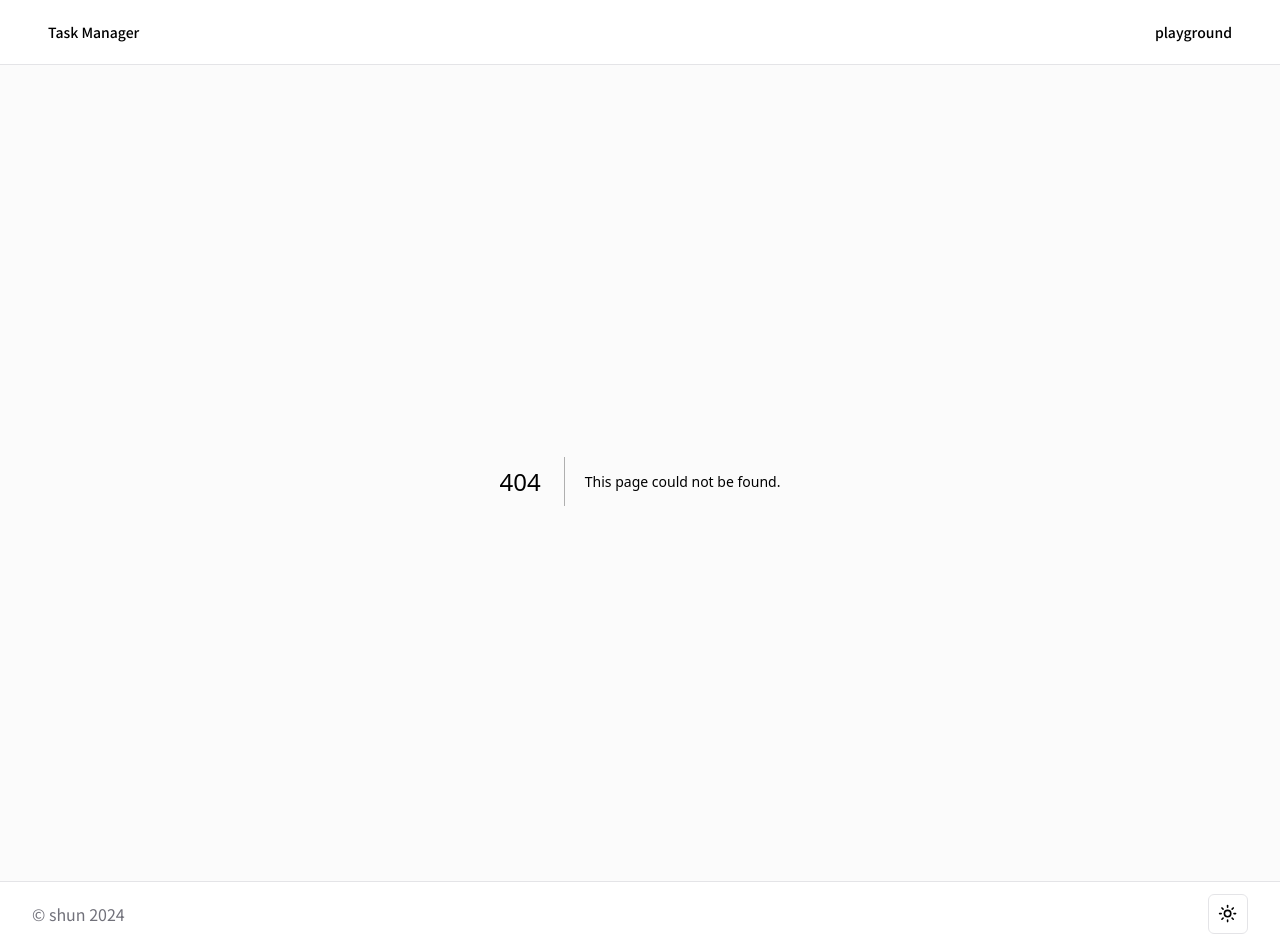
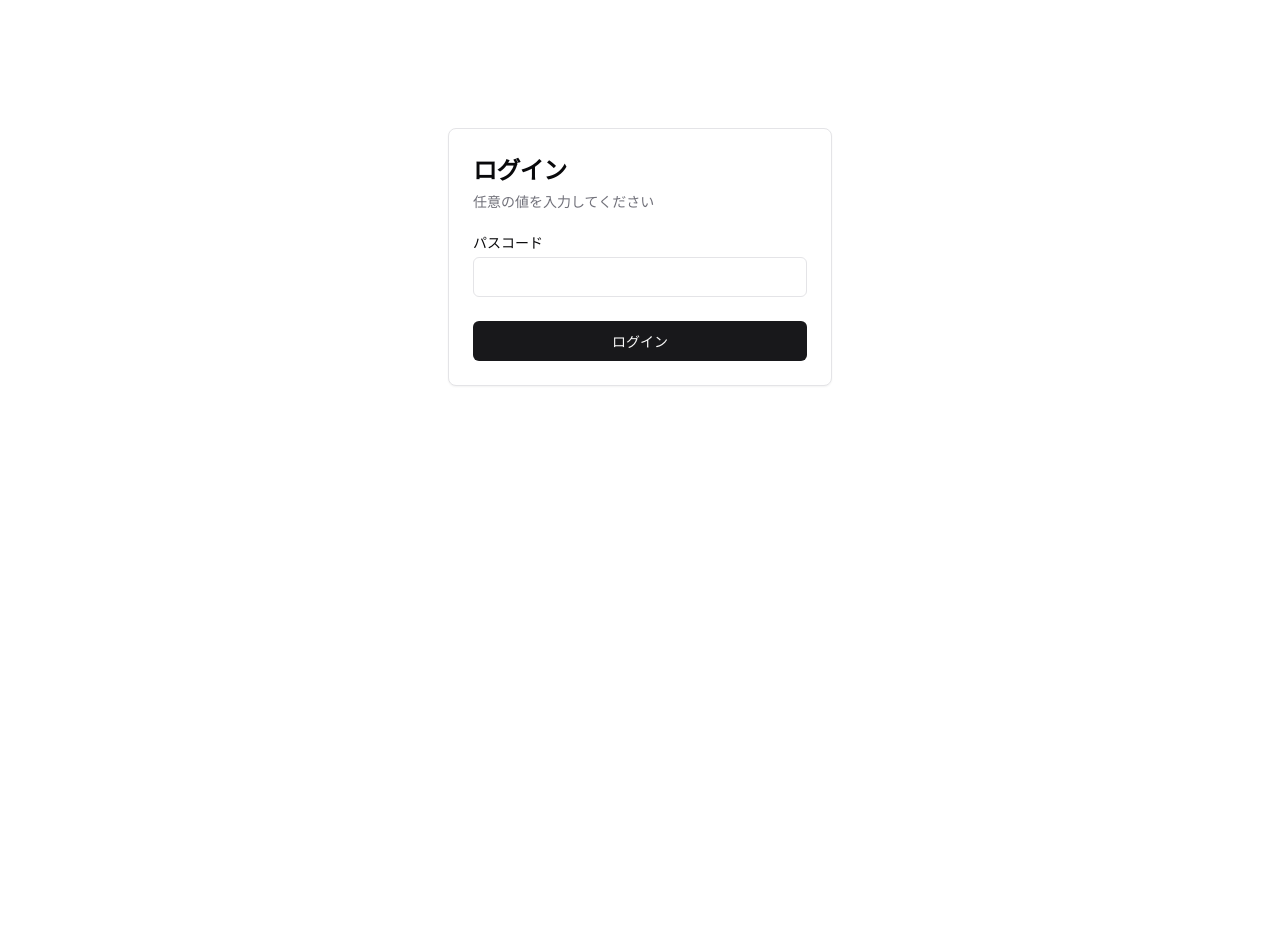
Before and after one commit to hi-lee-mon/task-manage, a Next.js app: page /login in a window 1280 px wide. Before the commit this address had no page. After the commit the page ends 800 px from the top, so only its background shows below. Built offline with nearby package versions, Linux system fonts and the light colour scheme.

Commit message:
feature(login):ログインページの作成

```diff
--- /dev/null
+++ b/app/(main)/layout.tsx
@@ -0,0 +1,23 @@
+import type { Metadata } from 'next'
+import { appConstants } from '@/constants/app'
+import Header from '@/components/layout/header'
+import Footer from '@/components/layout/footer'
+
+export const metadata: Metadata = {
+  title: appConstants.title,
+  description: appConstants.description,
+}
+
+export default function RootLayout({
+  children,
+}: Readonly<{
+  children: React.ReactNode
+}>) {
+  return (
+    <>
+      <Header />
+      <main className=" flex-1 p-4 bg-muted/30">{children}</main>
+      <Footer />
+    </>
+  )
+}
--- a/app/page.tsx
+++ b/app/(main)/page.tsx
@@ -18,6 +18,8 @@ import Item from '@/components/kanban/item'
 import Container from '@/components/kanban/container'
 import { useState, useMemo } from 'react'
 import { ItemFormSchemaType } from '@/components/kanban/itemFormSchema'
+import { redirect, useRouter } from 'next/navigation'
+import { usePassCodeContext } from '@/context/pass-code-context'
 
 const defaultContainers: ContainerType[] = [
   {
@@ -35,6 +37,12 @@ const defaultContainers: ContainerType[] = [
 ]
 
 export default function Home() {
+  const router = useRouter()
+  const { passCode } = usePassCodeContext()
+  if (passCode === null) {
+    router.push('/login')
+  }
+
   const [containers, setContainers] =
     useState<ContainerType[]>(defaultContainers)
   const containerIds = useMemo(() => containers.map((c) => c.id), [containers])
--- a/app/layout.tsx
+++ b/app/layout.tsx
@@ -2,10 +2,9 @@ import type { Metadata } from 'next'
 import { Noto_Sans_JP } from 'next/font/google'
 import './globals.css'
 import { ThemeProvider } from 'next-themes'
-import Footer from '../components/layout/footer'
-import Header from '../components/layout/header'
 import { cn } from '@/lib/utils'
 import { appConstants } from '@/constants/app'
+import { PassCodeContextProvider } from '@/context/pass-code-context'
 
 const notoSansJp = Noto_Sans_JP({ subsets: ['latin'] })
 
@@ -21,16 +20,16 @@ export default function RootLayout({
 }>) {
   return (
     <html lang="ja" suppressHydrationWarning>
-      <body className={cn(notoSansJp.className, 'min-h-dvh flex flex-col')}>
+      <body className={notoSansJp.className}>
         <ThemeProvider
           attribute="class"
           defaultTheme="system"
           enableSystem
           disableTransitionOnChange
         >
-          <Header />
-          <main className="flex-1 bg-muted/40  px-10 pt-4">{children}</main>
-          <Footer />
+          <PassCodeContextProvider>
+            <main className="min-h-dvh flex flex-col">{children}</main>
+          </PassCodeContextProvider>
         </ThemeProvider>
       </body>
     </html>
--- /dev/null
+++ b/app/login/page.tsx
@@ -0,0 +1,53 @@
+'use client'
+import { Button } from '@/components/ui/button'
+import {
+  Card,
+  CardContent,
+  CardDescription,
+  CardFooter,
+  CardHeader,
+  CardTitle,
+} from '@/components/ui/card'
+import { Input } from '@/components/ui/input'
+import { Label } from '@/components/ui/label'
+import { usePassCodeContext } from '@/context/pass-code-context'
+import { useRouter } from 'next/navigation'
+import { useState } from 'react'
+
+export default function Page() {
+  const router = useRouter()
+  const { setPassCode } = usePassCodeContext()
+  const [inputPassCode, setInputPassCode] = useState('')
+  return (
+    <div className="flex justify-center mt-32">
+      <Card className="w-full max-w-sm">
+        <CardHeader>
+          <CardTitle className="text-2xl">ログイン</CardTitle>
+          <CardDescription>任意の値を入力してください</CardDescription>
+        </CardHeader>
+        <CardContent className="grid gap-4">
+          <div className="grid gap-2">
+            <Label htmlFor="passCode">パスコード</Label>
+            <Input
+              id="passCode"
+              required
+              value={inputPassCode}
+              onChange={(e) => setInputPassCode(e.target.value)}
+            />
+          </div>
+        </CardContent>
+        <CardFooter>
+          <Button
+            className="w-full"
+            onClick={() => {
+              setPassCode(inputPassCode)
+              router.push('/')
+            }}
+          >
+            ログイン
+          </Button>
+        </CardFooter>
+      </Card>
+    </div>
+  )
+}
--- /dev/null
+++ b/components/ui/card.tsx
@@ -0,0 +1,79 @@
+import * as React from "react"
+
+import { cn } from "@/lib/utils"
+
+const Card = React.forwardRef<
+  HTMLDivElement,
+  React.HTMLAttributes<HTMLDivElement>
+>(({ className, ...props }, ref) => (
+  <div
+    ref={ref}
+    className={cn(
+      "rounded-lg border bg-card text-card-foreground shadow-sm",
+      className
+    )}
+    {...props}
+  />
+))
+Card.displayName = "Card"
+
+const CardHeader = React.forwardRef<
+  HTMLDivElement,
+  React.HTMLAttributes<HTMLDivElement>
+>(({ className, ...props }, ref) => (
+  <div
+    ref={ref}
+    className={cn("flex flex-col space-y-1.5 p-6", className)}
+    {...props}
+  />
+))
+CardHeader.displayName = "CardHeader"
+
+const CardTitle = React.forwardRef<
+  HTMLParagraphElement,
+  React.HTMLAttributes<HTMLHeadingElement>
+>(({ className, ...props }, ref) => (
+  <h3
+    ref={ref}
+    className={cn(
+      "text-2xl font-semibold leading-none tracking-tight",
+      className
+    )}
+    {...props}
+  />
+))
+CardTitle.displayName = "CardTitle"
+
+const CardDescription = React.forwardRef<
+  HTMLParagraphElement,
+  React.HTMLAttributes<HTMLParagraphElement>
+>(({ className, ...props }, ref) => (
+  <p
+    ref={ref}
+    className={cn("text-sm text-muted-foreground", className)}
+    {...props}
+  />
+))
+CardDescription.displayName = "CardDescription"
+
+const CardContent = React.forwardRef<
+  HTMLDivElement,
+  React.HTMLAttributes<HTMLDivElement>
+>(({ className, ...props }, ref) => (
+  <div ref={ref} className={cn("p-6 pt-0", className)} {...props} />
+))
+CardContent.displayName = "CardContent"
+
+const CardFooter = React.forwardRef<
+  HTMLDivElement,
+  React.HTMLAttributes<HTMLDivElement>
+>(({ className, ...props }, ref) => (
+  <div
+    ref={ref}
+    className={cn("flex items-center p-6 pt-0", className)}
+    {...props}
+  />
+))
+CardFooter.displayName = "CardFooter"
+
+export { Card, CardHeader, CardFooter, CardTitle, CardDescription, CardContent }
--- /dev/null
+++ b/context/pass-code-context.tsx
@@ -0,0 +1,29 @@
+'use client'
+
+import {
+  Dispatch,
+  ReactNode,
+  SetStateAction,
+  createContext,
+  useContext,
+  useState,
+} from 'react'
+
+type ContextType = {
+  passCode: string | null
+  setPassCode: Dispatch<SetStateAction<string | null>>
+}
+
+const Context = createContext<ContextType>({} as ContextType)
+
+export const usePassCodeContext = () => useContext(Context)
+
+export function PassCodeContextProvider({ children }: { children: ReactNode }) {
+  const [passCode, setPassCode] = useState<string | null>(null)
+
+  return (
+    <Context.Provider value={{ passCode, setPassCode }}>
+      {children}
+    </Context.Provider>
+  )
+}
```
